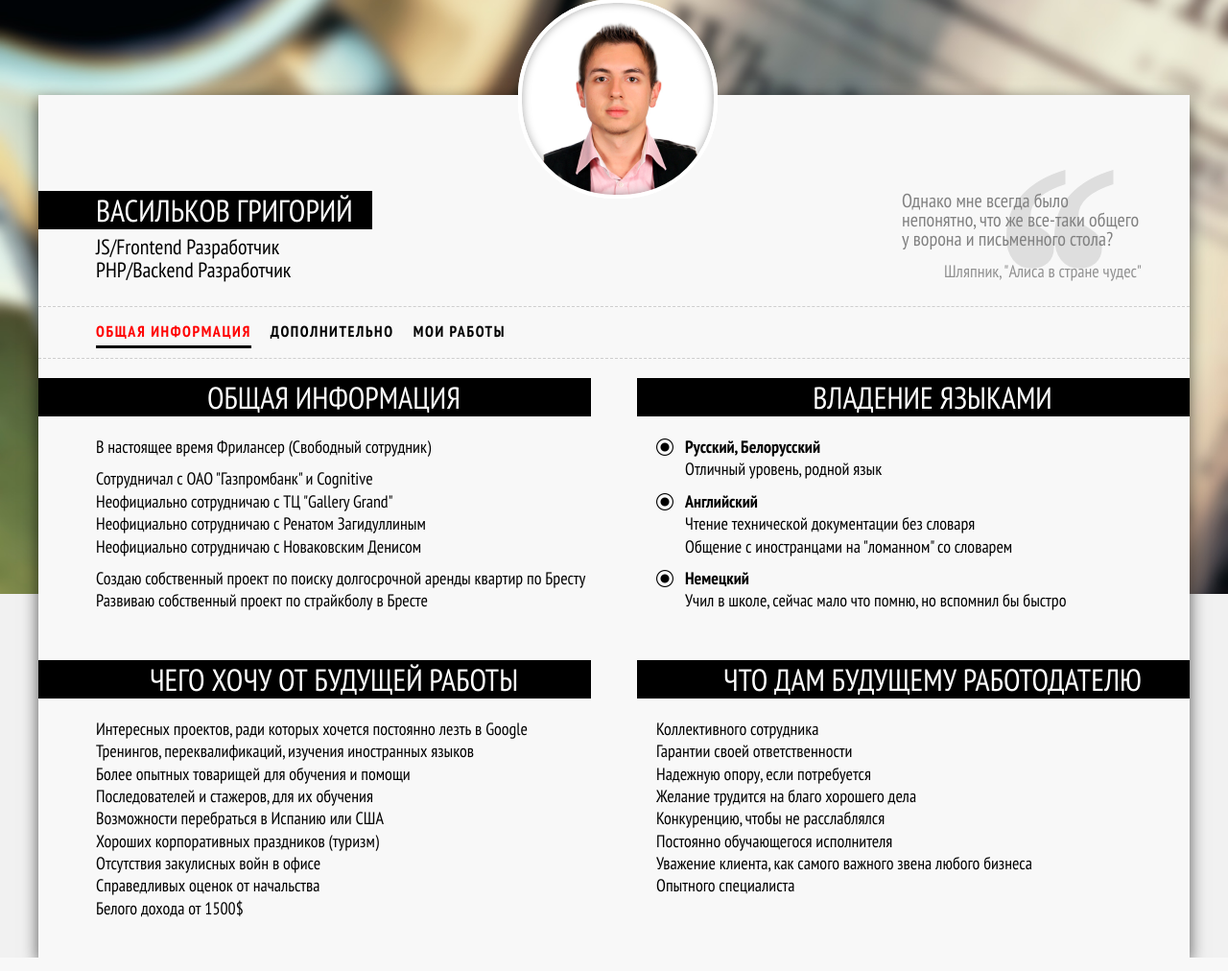
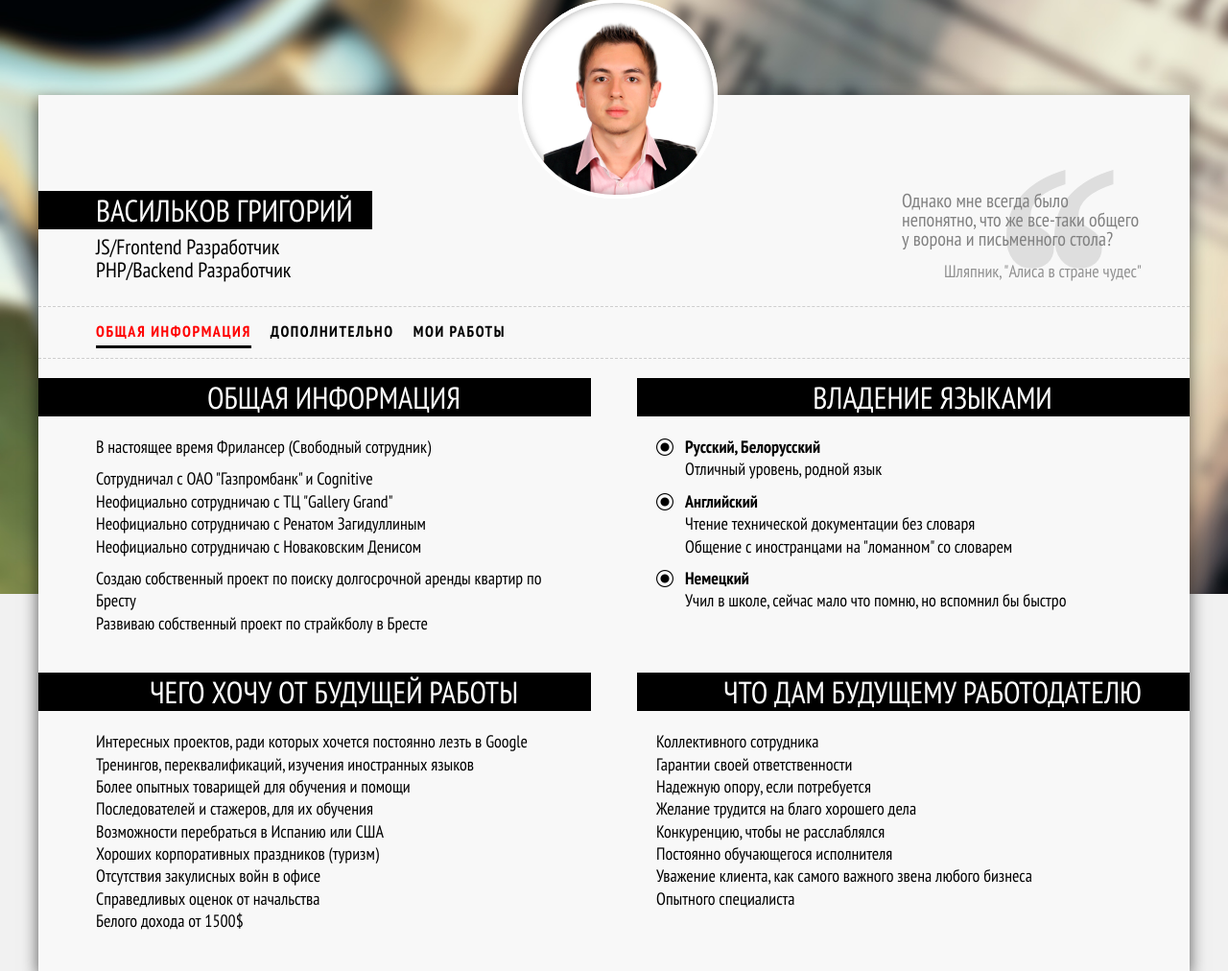
Before and after one commit to gzhegow/gzhegow.github.io, a PHP site: page / in a window 1280 px wide. Shown: the part 181-1193 px from the top of the page at 96% size. Run offline with PHP 8.4, Linux system fonts and the light colour scheme; style sheets or scripts are compiled from the project's sources.

Commit message:
Commit 4
Fixes in commit 2

```diff
--- a/files/css/main.css
+++ b/files/css/main.css
@@ -292,7 +292,6 @@ body {
   float: left;
   display: table;
   clear: both;
-  width: 1080px;
   position: relative;
   margin-top: 20px;
   margin-bottom: 20px;
--- a/files/css/main.styl
+++ b/files/css/main.styl
@@ -243,7 +243,6 @@ html, body
           float left
           display table
           clear both
-          width 1080*s
           position relative
           margin-top 20*s
           margin-bottom 20*s
```
